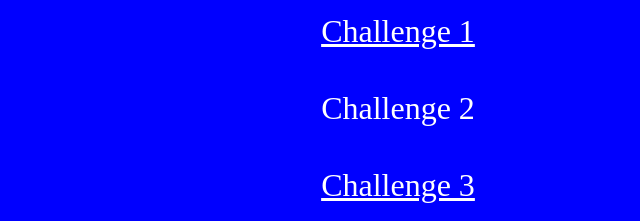
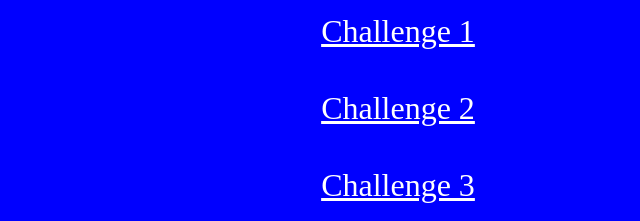
Before and after one commit to dhawalsharma07/Caw-Challenges, a plain HTML site: page index.html in a window 1280 px wide. Shown: the part 275-496 px from the top of the page, 262-902 px from the left. Drawn offline with Linux system fonts and the light colour scheme.

Commit message:
Changes made in index,html file

```diff
--- a/index.html
+++ b/index.html
@@ -13,8 +13,10 @@
             <a href="./challenge1/index.html" style="color: white;">
             Challenge 1</a>
           </li>
-          <li style="color: white;padding: 20px;">
-            Challenge 2
+          <li style="font-family: 'Times New Roman', Times, serif; text-align: center;color: white;padding: 20px;">
+            <a href="./challenge2/index.html" style="color: white;">
+              Challenge 2
+            </a>
           </li >
           <li style="font-family: 'Times New Roman', Times, serif; text-align: center;color: white;padding: 20px;">
             <a href="./challenge3/index.html" style="color: white;">
```
